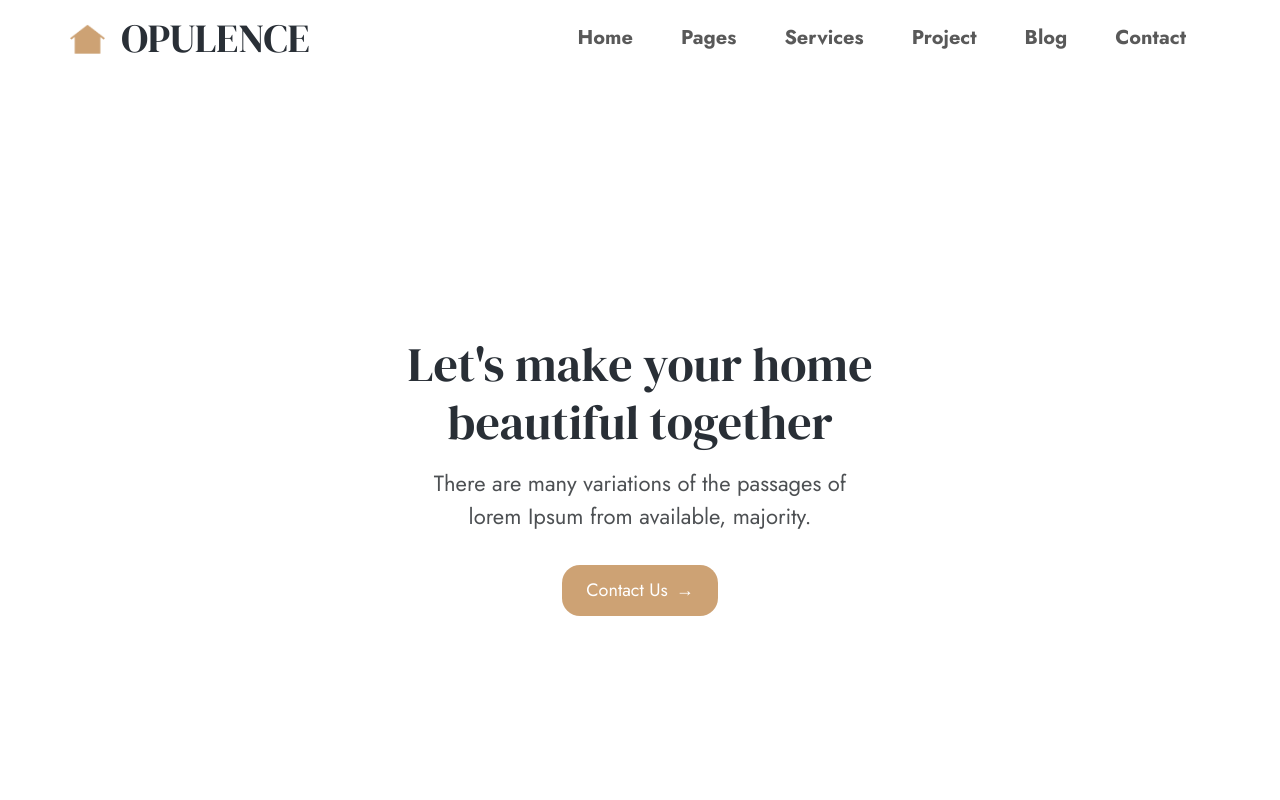
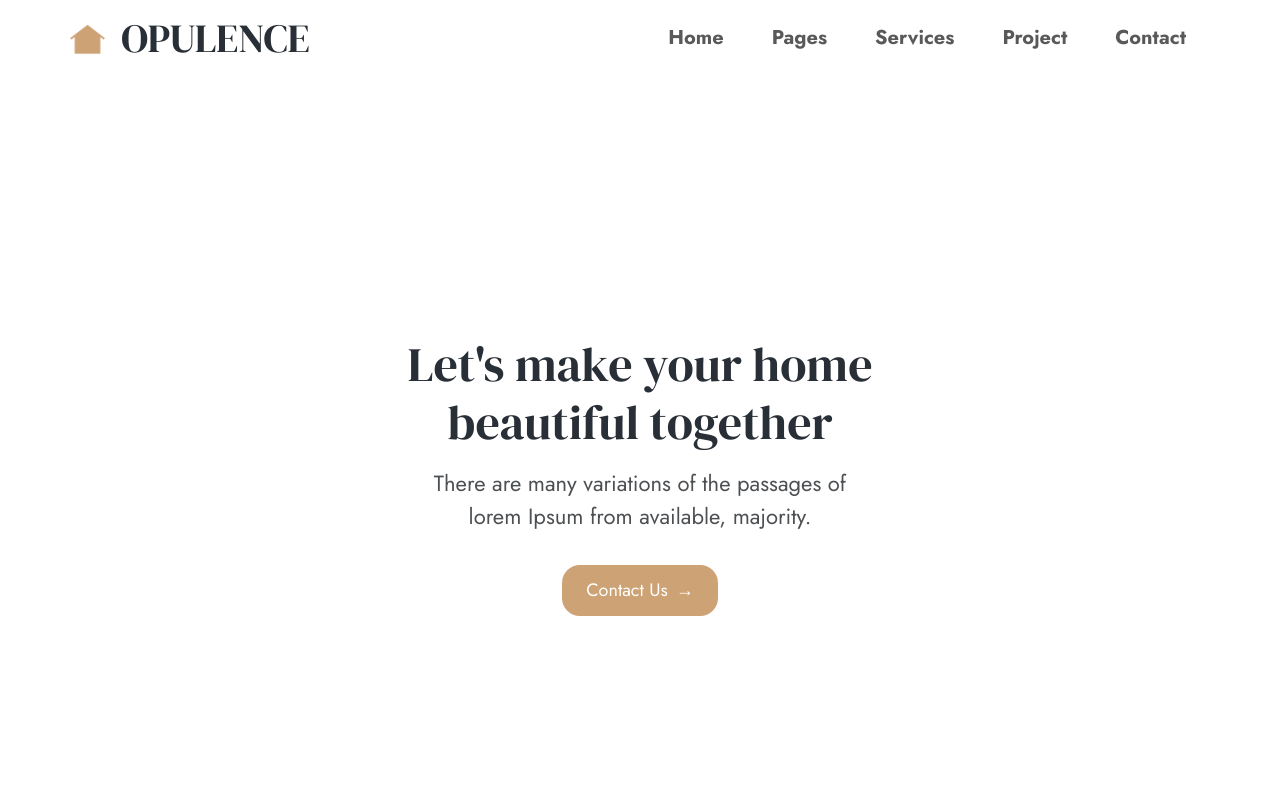
Before and after one commit to memooh/opulence, a React (Vite) app: page / in a window 1280 px wide. Shown: the top 800 px of the page. Built offline with nearby package versions, Linux system fonts and the light colour scheme.

Commit message:
Removed blogs

```diff
--- a/src/components/Header/Header.jsx
+++ b/src/components/Header/Header.jsx
@@ -40,9 +40,6 @@
               <a className="nav-link" href="/project">Project</a>
             </li>
             <li className="nav-item px-3">
-              <a className="nav-link" href="/blog">Blog</a>
-            </li>
-            <li className="nav-item px-3">
               <a className="nav-link" href="/contact">Contact</a>
             </li>
           </ul>
```
